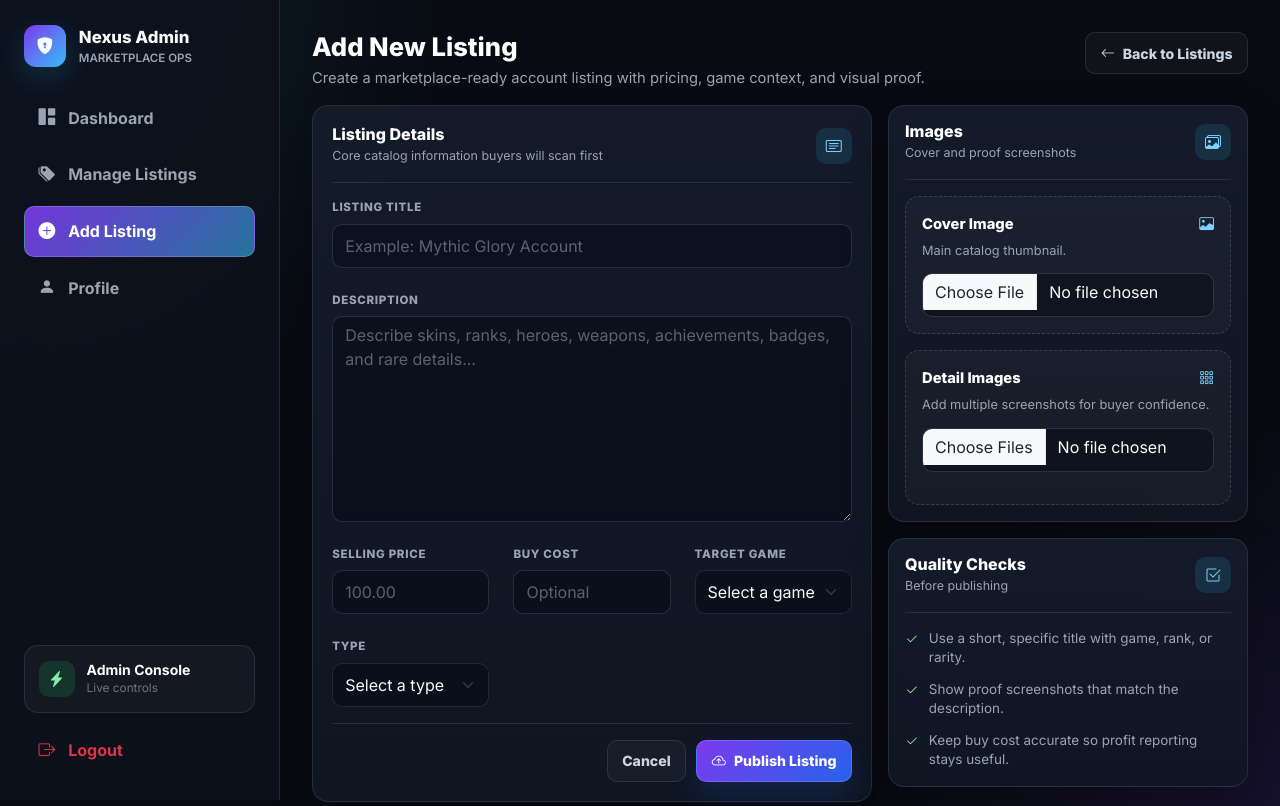
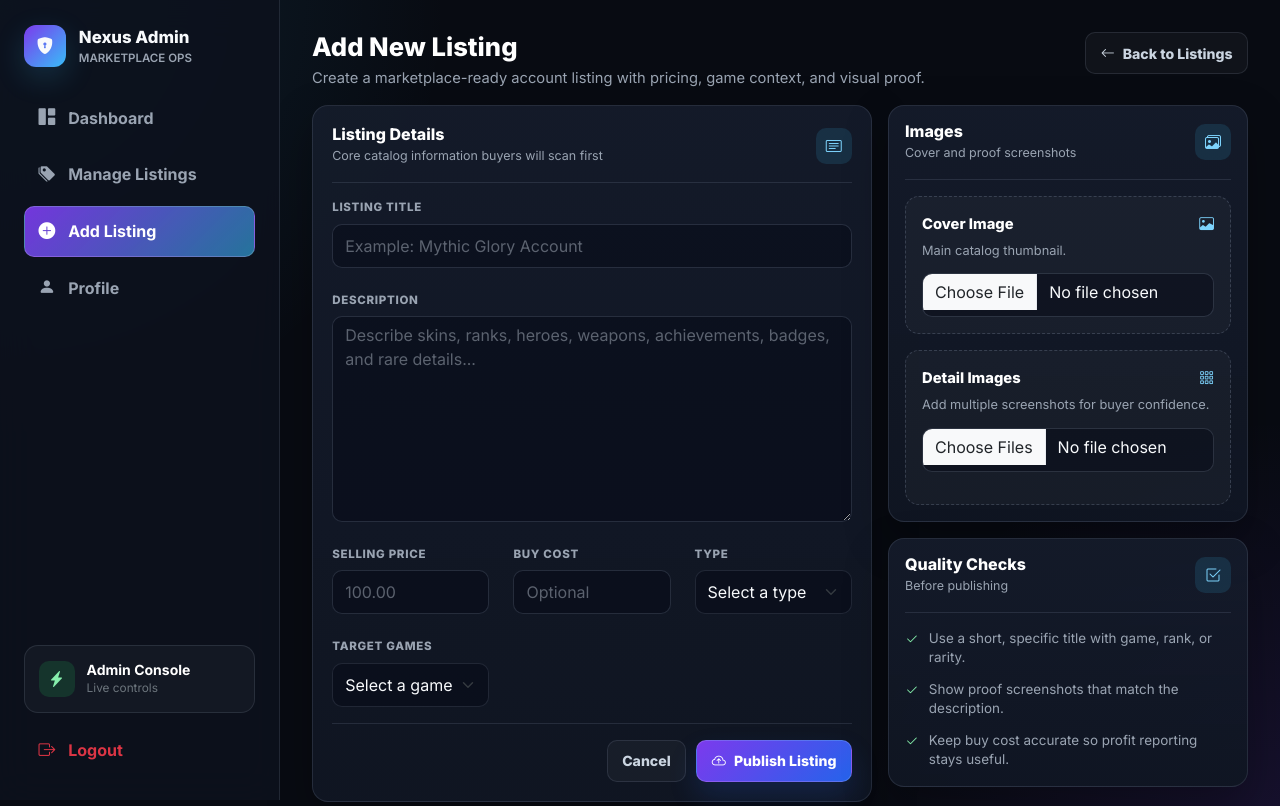
Before and after one commit to PhyoThiha26/gamestore-backend, a Flask app: page /admin/add-listing in a window 1280 px wide. Shown: the top 806 px of the page. Run offline with Flask 3, Linux system fonts and the light colour scheme; the visitor is signed in with stand-in values (Sample User, id 1); data that the repository does not hold is empty.

Commit message:
add sale type

```diff
--- a/app/templates/admin/add_listing.html
+++ b/app/templates/admin/add_listing.html
@@ -324,15 +324,6 @@
                     <input id="buyPrice" type="number" step="0.01" name="buy_price" class="form-control admin-input" placeholder="Optional">
                 </div>
                 <div class="col-md-4">
-                    <label class="form-label" for="gameId">Target Game</label>
-                    <select id="gameId" name="game_id" class="form-select admin-input" required>
-                        <option value="" disabled selected hidden>Select a game</option>
-                        {% for game in games %}
-                            <option value="{{ game.id }}">{{ game.name }}</option>
-                        {% endfor %}
-                    </select>
-                </div>
-                <div class="col-md-4">
                     <label class="form-label" for="sale_type">Type</label>
                     <select id="sale_type" name="sale_type" class="form-select admin-input" required>
                         <option value="" disabled selected hidden>Select a type</option>
@@ -341,6 +332,16 @@
                             <option value="sale">Sale</option>
                     </select>
                 </div>
+                <div class="col-md-4">
+                    <label class="form-label" for="gameId">Target Games</label>
+                    <select id="gameId" name="game_id" class="form-select admin-input" required>
+                        <option value="" disabled selected hidden>Select a game</option>
+                        {% for game in games %}
+                            <option value="{{ game.id }}">{{ game.name }}</option>
+                        {% endfor %}
+                    </select>
+                </div>
+
             </div>
 
             <div class="form-actions">
```
